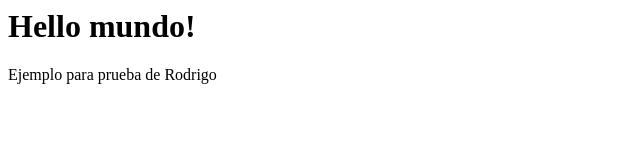
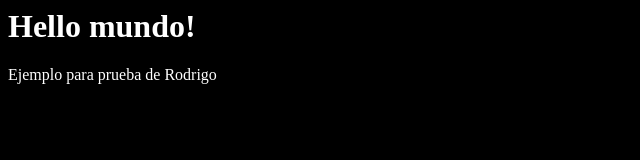
Before and after one commit to rvelazquillo/rvelazquillo.github.io, a plain HTML site: page index.html in a window 1280 px wide. Shown: the whole page, without its empty margins (0-640 px from the left). Drawn offline with Linux system fonts and the light colour scheme.

Commit message:
Cambio de color

```diff
--- a/index.html
+++ b/index.html
@@ -2,7 +2,7 @@
     <head>
       <title>Mi primer WEB</title>
     </head>
-    <body>
+    <body style="background: black; color: white">
       <div id="una capa">
         <h1>Hello mundo!</h1>
         <p>Ejemplo para prueba de Rodrigo</p>
```
